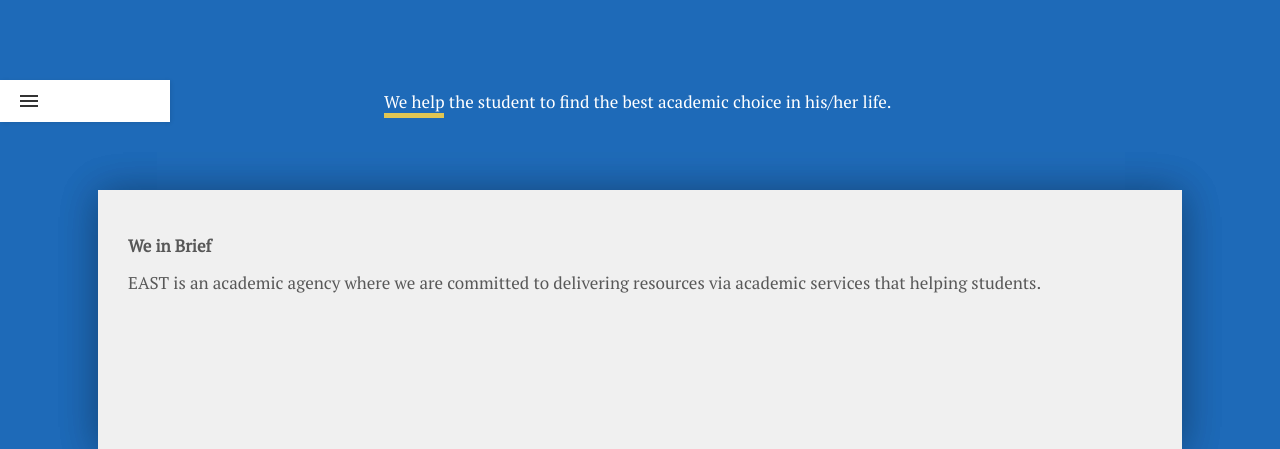
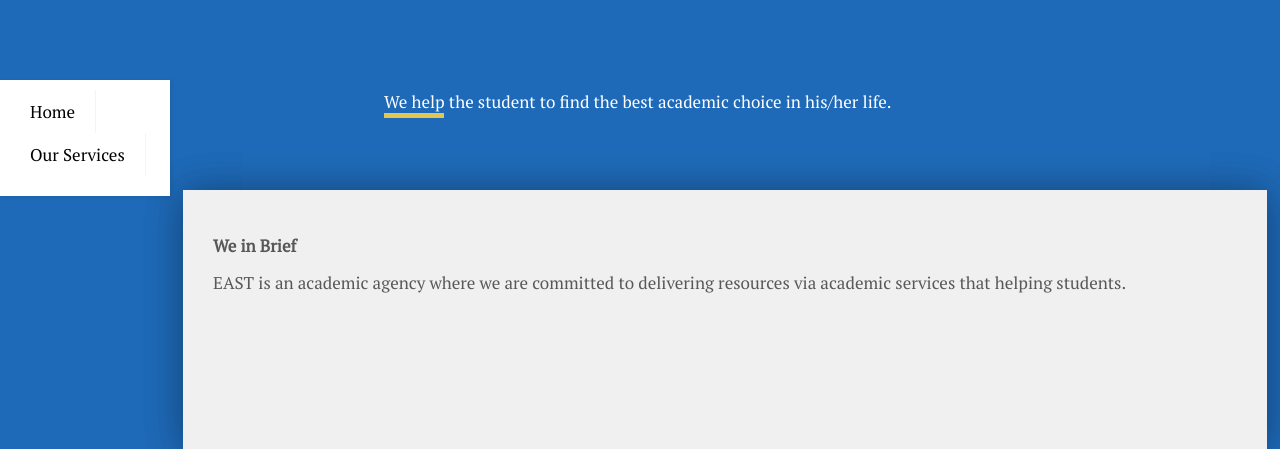
Before and after one commit to abdrb/abdrb.github.io, a PHP site: page /a/about.html in a window 1280 px wide. Shown: the top 449 px of the page. Run offline with PHP 8.4, Linux system fonts and the light colour scheme.

Commit message:
link pages

```diff
--- a/a/navstyle.css
+++ b/a/navstyle.css
@@ -122,4 +122,20 @@
   width: 150px;
   height: 100%;
 }
+/*
+   .navbar li {
+    float: left;
+  }*/
+  .navbar li a {
+    padding: 10px 20px;
+  }
+  .navbar .menu {
+    clear: none;
+    display: inline-block;
+    max-height: none;
+  }
+  .navbar .menu-icon {
+    display: none;
+  }
+
 }
```
